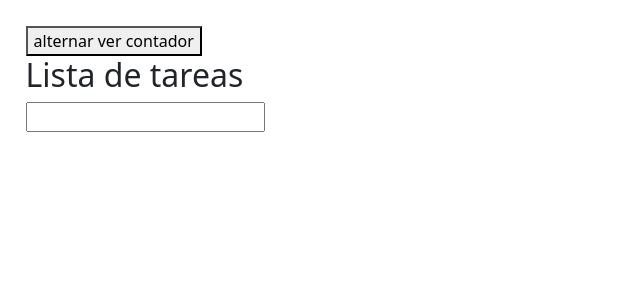
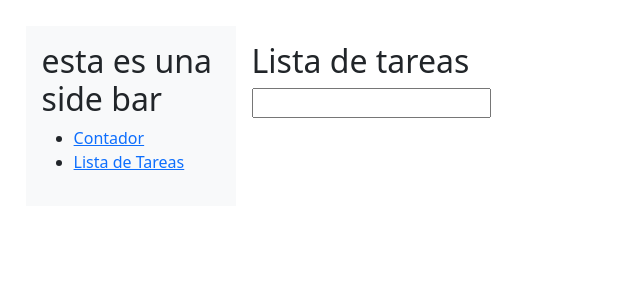
Before and after one commit to Juanvargas2002/vue-project, a Vue app: page /Lista-de-tareas in a window 1280 px wide. Shown: the top 300 px of the page, without its empty margins (0-640 px from the left). Built offline with nearby package versions, Linux system fonts and the light colour scheme.

Commit message:
se creo una sidebar, usando routerlink para mostrar los componentes

```diff
--- a/src/App.vue
+++ b/src/App.vue
@@ -1,17 +1,10 @@
 <script setup>
-import contador from './components/Contador.vue'
-import listadetareas from './components/ListaDeTareas.vue'
-import {ref} from 'vue'
-const verificar=ref(false)
-const altercount=()=>{
-  verificar.value=!verificar.value
-}
+import mainview from './views/mainview.vue'
+
 </script>
 
 <template>
-  <button v-on:click="altercount">alternar ver contador</button>
-  <contador v-if="verificar==true"></contador>
-  <listadetareas></listadetareas>
+  <mainview></mainview>
 </template>
 
 <style scoped>
--- a/src/components/ListaDeTareas.vue
+++ b/src/components/ListaDeTareas.vue
@@ -21,7 +21,7 @@
         <input type="text" v-model="nuevaTarea" v-on:keyup.enter="addTarea">
         <ul>
             <li v-for="(tarea,index) in tareas" v-bind:key="index">
-                {{tarea}}{{ index }}
+                {{tarea}}
                 <button v-on:click="borrarTarea(index)" class="bg-danger">Borrar tarea</button>
             </li>
         </ul>
--- /dev/null
+++ b/src/components/SideBar.vue
@@ -0,0 +1,23 @@
+<script setup>
+
+</script>
+<template>
+    <div class="bg-light p-3 w-20">
+        <h2>esta es una side bar</h2>
+        <ul>
+        <li>
+        <router-link to="/Contador">Contador</router-link>
+        </li>
+        <li>
+        <router-link to="/Lista-de-tareas">Lista de Tareas</router-link>
+        </li>
+        </ul>
+    </div>
+</template>
+<style scoped>
+    .w-20{
+        width: 20%;
+        min-width: 132px;
+        max-width: 210px;
+    }
+</style>
--- a/src/router/index.js
+++ b/src/router/index.js
@@ -8,15 +8,17 @@ const router = createRouter({
       path: '/',
       name: 'home',
       component: HomeView,
+    },*/
+    {
+      path: '/Contador',
+      name: 'contador',
+      component: () => import('../components/Contador.vue'),
     },
     {
-      path: '/about',
-      name: 'about',
-      // route level code-splitting
-      // this generates a separate chunk (About.[hash].js) for this route
-      // which is lazy-loaded when the route is visited.
-      component: () => import('../views/AboutView.vue'),
-    },*/
+      path: '/Lista-de-tareas',
+      name: 'Lista De Tareas',
+      component: () => import('../components/ListaDeTareas.vue'),
+    },
   ],
 })
 
--- /dev/null
+++ b/src/views/mainview.vue
@@ -0,0 +1,15 @@
+<script setup>
+    import SideBar from '@/components/SideBar.vue';
+</script>
+<template>
+<div class="d-flex">
+    <SideBar></SideBar>
+    <div class="flex-grow-1 p-3">
+        <router-view></router-view>
+    </div>
+</div>
+
+</template>
+<style scoped>
+
+</style>
```
